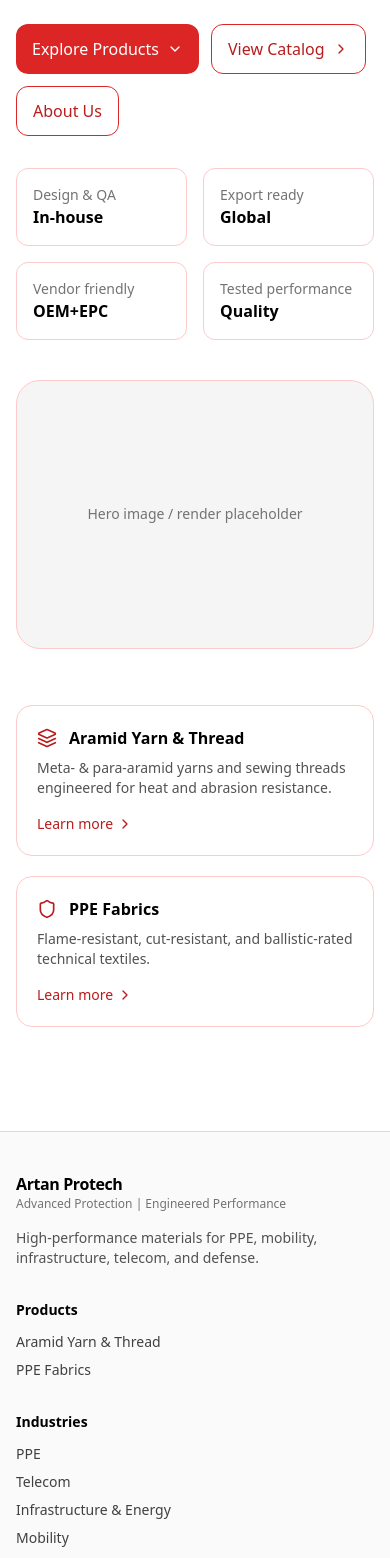
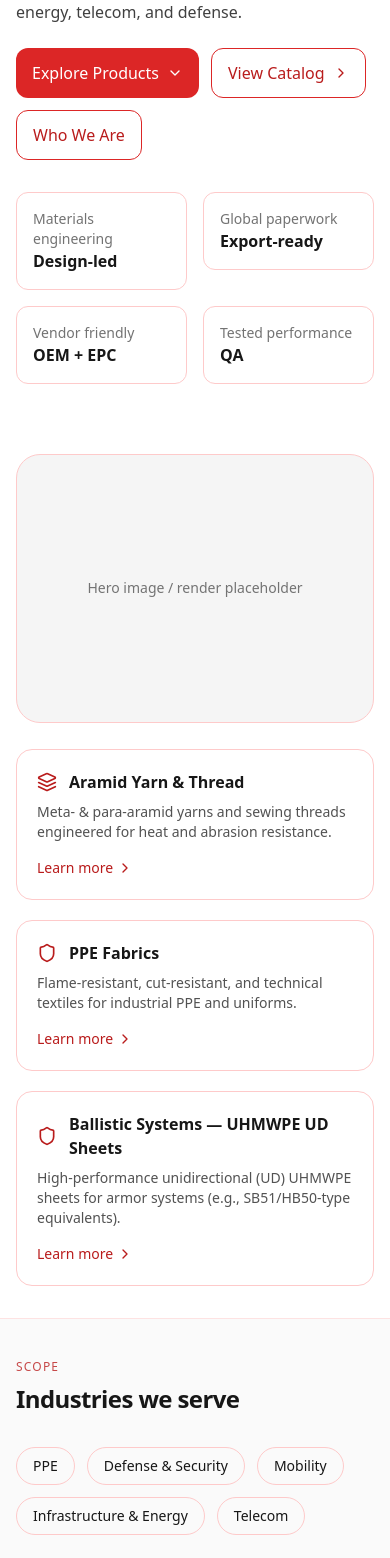
Before and after one commit to arnavzed147-ship-it/final, a React (Vite) app: page / in a window 390 px wide. Shown: the part 437-1995 px from the top of the page. Built offline with nearby package versions, Linux system fonts and the light colour scheme.

Commit message:
update app

```diff
--- a/src/App.jsx
+++ b/src/App.jsx
@@ -1,16 +1,18 @@
 import React, { useEffect, useRef, useState } from "react";
-import { Menu, X, ChevronDown, ChevronRight, Shield, Flame, Layers, Mail, Download, Factory, Building2, Globe } from "lucide-react";
+import { Menu, X, ChevronDown, ChevronRight, Shield, Flame, Layers, Mail, Download, Factory, Building2, Globe, Home as HomeIcon } from "lucide-react";
+import { motion, useScroll, useTransform } from "framer-motion";
 
 /**
- * Artan Protech — Single‑file React site (TailwindCSS)
+ * Artan Protech — Single‑file React site (TailwindCSS + Framer Motion)
  * ----------------------------------------------------------------------
- * ✅ Brand theme: Red / Black / White (no mentions of other brands)
- * ✅ Navbar with Home, Products + Industries dropdowns (desktop + mobile)
- * ✅ "Explore Products" opens a mega dropdown
- * ✅ Footer with links to ALL pages (About, Contact, Products, Industries...)
- * ✅ Simple in‑app page switcher (no external router)
- * ✅ Image/render placeholders included
+ * Brand: Artan Protech only — no mentions of other brands.
+ * Colors: Red / Black / White theme.
+ * Navbar: Home, Products, Industries, About, Contact.
+ * Animations: Scroll‑reveal + subtle hero parallax.
+ * Logo: place /public/artan-logo.png (see instructions) or set LOGO_SRC.
  */
+
+const LOGO_SRC = "/artan-logo.png"; // place this file in your public/ folder
 
 const PAGES = {
   HOME: "home",
@@ -32,23 +34,29 @@
   {
     key: "ppe-fabrics",
     title: "PPE Fabrics",
-    blurb: "Flame‑resistant, cut‑resistant, and ballistic‑rated technical textiles.",
+    blurb: "Flame‑resistant, cut‑resistant, and technical textiles for industrial PPE and uniforms.",
+    icon: <Shield className="w-5 h-5" />,
+  },
+  {
+    key: "ballistic-uhmwpe",
+    title: "Ballistic Systems — UHMWPE UD Sheets",
+    blurb: "High‑performance unidirectional (UD) UHMWPE sheets for armor systems (e.g., SB51/HB50‑type equivalents).",
     icon: <Shield className="w-5 h-5" />,
   },
 ];
 
 const INDUSTRY_PAGES = [
   { key: "ppe", title: "PPE", blurb: "Fire & industrial PPE, workwear, uniforms.", icon: <Shield className="w-5 h-5" /> },
+  { key: "defense", title: "Defense & Security", blurb: "Ballistics, FR apparel, high‑temp components.", icon: <Flame className="w-5 h-5" /> },
+  { key: "mobility", title: "Mobility", blurb: "Automotive, rail, aerospace interiors & insulation.", icon: <Factory className="w-5 h-5" /> },
+  { key: "infrastructure", title: "Infrastructure & Energy", blurb: "Renewables, switchgear, substations.", icon: <Building2 className="w-5 h-5" /> },
   { key: "telecom", title: "Telecom", blurb: "Reinforcement yarns, FR housings & cable ancillaries.", icon: <Globe className="w-5 h-5" /> },
-  { key: "infrastructure", title: "Infrastructure & Energy", blurb: "Renewables, switchgear, substations.", icon: <Building2 className="w-5 h-5" /> },
-  { key: "mobility", title: "Mobility", blurb: "Automotive, rail, aerospace interiors & insulation.", icon: <Factory className="w-5 h-5" /> },
-  { key: "defense", title: "Defense & Fire Safety", blurb: "Ballistics, FR apparel, high‑temp components.", icon: <Flame className="w-5 h-5" /> },
 ];
 
 export default function ArtanProtechSite() {
   const [page, setPage] = useState(PAGES.HOME);
   const [mobileOpen, setMobileOpen] = useState(false);
-  const [openDropdown, setOpenDropdown] = useState("");
+  const [openDropdown, setOpenDropdown] = useState(""); // "products" | "industries"
   const [selectedProduct, setSelectedProduct] = useState(null);
   const [selectedIndustry, setSelectedIndustry] = useState(null);
 
@@ -58,7 +66,7 @@
   }, [page]);
 
   return (
-    <div className="min-h-screen bg-white text-black flex flex-col">
+    <div className="min-h-screen bg-white text-neutral-900 flex flex-col">
       <Header
         onNavigate={setPage}
         onOpenDropdown={setOpenDropdown}
@@ -73,6 +81,7 @@
             onExplore={() => setOpenDropdown("products")}
             goProducts={() => setPage(PAGES.PRODUCTS)}
             goAbout={() => setPage(PAGES.ABOUT)}
+            goIndustries={() => setPage(PAGES.INDUSTRIES)}
           />
         )}
 
@@ -80,11 +89,21 @@
         {page === PAGES.CONTACT && <Contact />}
 
         {page === PAGES.PRODUCTS && (
-          <Products onSelect={(key) => { setSelectedProduct(key); setPage(PAGES.PRODUCT_DETAIL); }} />
+          <Products
+            onSelect={(key) => {
+              setSelectedProduct(key);
+              setPage(PAGES.PRODUCT_DETAIL);
+            }}
+          />
         )}
 
         {page === PAGES.INDUSTRIES && (
-          <Industries onSelect={(key) => { setSelectedIndustry(key); setPage(PAGES.INDUSTRY_DETAIL); }} />
+          <Industries
+            onSelect={(key) => {
+              setSelectedIndustry(key);
+              setPage(PAGES.INDUSTRY_DETAIL);
+            }}
+          />
         )}
 
         {page === PAGES.PRODUCT_DETAIL && (
@@ -119,15 +138,23 @@
       <div className="max-w-7xl mx-auto px-4 sm:px-6 lg:px-8">
         <div className="flex items-center justify-between h-16">
           <div className="flex items-center gap-3">
-            <div className="w-9 h-9 rounded-full bg-red-600 text-white grid place-items-center font-bold">A</div>
+            {/* Logo */}
+            {LOGO_SRC ? (
+              <img src={LOGO_SRC} alt="Artan Protech" className="w-9 h-9 rounded" />
+            ) : (
+              <div className="w-9 h-9 rounded bg-black text-white grid place-items-center font-bold">A</div>
+            )}
             <div className="leading-tight">
               <div className="font-extrabold tracking-tight text-red-700">Artan Protech</div>
               <div className="text-xs text-black">Advanced Protection | Engineered Performance</div>
             </div>
           </div>
 
+          {/* Desktop nav */}
           <nav className="hidden md:flex items-center gap-1 relative" ref={dropdownRef}>
-            <NavLink onClick={() => onNavigate(PAGES.HOME)}>Home</NavLink>
+            <NavLink onClick={() => onNavigate(PAGES.HOME)}>
+              <HomeIcon className="w-4 h-4 mr-1" /> Home
+            </NavLink>
             <NavButton onClick={() => onOpenDropdown(openDropdown === "products" ? "" : "products")} active={openDropdown === "products"}>
               Products <ChevronDown className="w-4 h-4 ml-1" />
             </NavButton>
@@ -136,10 +163,11 @@
             </NavButton>
             <NavLink onClick={() => onNavigate(PAGES.ABOUT)}>About</NavLink>
             <NavLink onClick={() => onNavigate(PAGES.CONTACT)}>Contact</NavLink>
-            <a className="ml-2 inline-flex items-center gap-2 rounded-xl border border-red-600 px-3 py-2 text-sm text-red-700 hover:bg-red-50" href="#brochure" onClick={(e) => e.preventDefault()}>
+            <a className="ml-2 inline-flex items-center gap-2 rounded-xl border border-red-600 px-3 py-2 text-sm text-red-700 hover:bg-red-50" href="#" onClick={(e) => e.preventDefault()}>
               <Download className="w-4 h-4" /> Brochure
             </a>
 
+            {/* Dropdown panels */}
             {openDropdown === "products" && (
               <MegaDropdown title="Explore Products">
                 <div className="grid grid-cols-2 md:grid-cols-3 gap-4">
@@ -161,12 +189,14 @@
             )}
           </nav>
 
-          <button className="md:hidden inline-flex items-center justify-center w-10 h-10 rounded-lg border border-red-600" onClick={() => setMobileOpen(!mobileOpen)}>
+          {/* Mobile */}
+          <button className="md:hidden inline-flex items-center justify-center w-10 h-10 rounded-lg border border-red-600" onClick={() => setMobileOpen(!mobileOpen)} aria-label="Toggle menu">
             {mobileOpen ? <X className="w-5 h-5" /> : <Menu className="w-5 h-5" />}
           </button>
         </div>
       </div>
 
+      {/* Mobile panel */}
       {mobileOpen && (
         <div className="md:hidden border-t border-red-600 bg-white">
           <div className="px-4 py-3 space-y-1">
@@ -197,6 +227,7 @@
 
             <button className="w-full text-left px-2 py-2 rounded-lg hover:bg-red-50" onClick={() => onNavigate(PAGES.ABOUT)}>About</button>
             <button className="w-full text-left px-2 py-2 rounded-lg hover:bg-red-50" onClick={() => onNavigate(PAGES.CONTACT)}>Contact</button>
+            <a className="block px-2 py-2 text-red-700" href="#" onClick={(e)=>e.preventDefault()}>Download Brochure</a>
           </div>
         </div>
       )}
@@ -211,7 +242,6 @@
     </button>
   );
 }
-
 function NavLink({ children, onClick }) {
   return (
     <button onClick={onClick} className="px-3 py-2 rounded-xl text-sm text-red-700 hover:bg-red-50">
@@ -246,13 +276,30 @@
   );
 }
 
-function Home({ onExplore, goProducts, goAbout }) {
+function Reveal({ children, delay = 0 }) {
+  return (
+    <motion.div
+      initial={{ opacity: 0, y: 24 }}
+      whileInView={{ opacity: 1, y: 0 }}
+      viewport={{ once: true, amount: 0.2 }}
+      transition={{ duration: 0.6, ease: "easeOut", delay }}
+    >
+      {children}
+    </motion.div>
+  );
+}
+
+function Home({ onExplore, goProducts, goAbout, goIndustries }) {
+  // Subtle parallax for the hero visual
+  const { scrollYProgress } = useScroll();
+  const y = useTransform(scrollYProgress, [0, 1], [0, 30]);
+
   return (
     <section>
       <div className="max-w-7xl mx-auto px-4 sm:px-6 lg:px-8 py-14 lg:py-20 grid lg:grid-cols-2 gap-10 items-center">
-        <div>
+        <Reveal>
           <h1 className="text-4xl/tight md:text-5xl/tight font-extrabold tracking-tight">Advanced Protection.<br />Engineered Performance.</h1>
-          <p className="mt-4 text-neutral-600 max-w-xl">Artan Protech builds high‑performance materials — aramid yarns & threads and PPE fabrics for demanding environments. Trusted by OEMs and end‑users across mobility, infrastructure, telecom, and defense.</p>
+          <p className="mt-4 text-neutral-700 max-w-xl">Artan Protech builds high‑performance materials for demanding environments — from aramid yarns & threads and PPE fabrics to ballistic UHMWPE UD sheets. Trusted by OEMs and end‑users across mobility, infrastructure & energy, telecom, and defense.</p>
           <div className="mt-6 flex flex-wrap gap-3">
             <button onClick={onExplore} className="inline-flex items-center gap-2 rounded-xl bg-red-600 text-white px-4 py-3">
               Explore Products <ChevronDown className="w-4 h-4" />
@@ -261,49 +308,112 @@
               View Catalog <ChevronRight className="w-4 h-4" />
             </button>
             <button onClick={goAbout} className="inline-flex items-center gap-2 rounded-xl border border-red-600 text-red-700 px-4 py-3 hover:bg-red-50">
-              About Us
+              Who We Are
             </button>
           </div>
-          {/* Trust row */}
+
+          {/* Quick stats */}
           <div className="mt-8 grid grid-cols-2 sm:grid-cols-4 gap-4">
             {[
-              { k: "In‑house", s: "Design & QA" },
-              { k: "Global", s: "Export ready" },
-              { k: "OEM+EPC", s: "Vendor friendly" },
-              { k: "Quality", s: "Tested performance" },
-            ].map((item) => (
-              <div key={item.k} className="rounded-xl border border-red-200 p-4">
+              { k: "Design‑led", s: "Materials engineering" },
+              { k: "Export‑ready", s: "Global paperwork" },
+              { k: "OEM + EPC", s: "Vendor friendly" },
+              { k: "QA", s: "Tested performance" },
+            ].map((item, idx) => (
+              <Reveal delay={idx * 0.05} key={item.k}>
+                <div className="rounded-xl border border-red-200 p-4">
                   <div className="text-sm text-neutral-500">{item.s}</div>
                   <div className="font-semibold">{item.k}</div>
                 </div>
+              </Reveal>
             ))}
           </div>
-        </div>
+        </Reveal>
 
-        {/* Hero image placeholder */}
-        <div className="relative">
+        {/* Hero image placeholder with subtle parallax */}
+        <Reveal>
+          <motion.div style={{ y }} className="relative">
             <div className="aspect-[4/3] rounded-3xl bg-neutral-100 border border-red-200 grid place-items-center">
               <div className="text-neutral-500 text-sm">Hero image / render placeholder</div>
             </div>
             <div className="absolute -bottom-6 -left-6 w-40 h-40 rounded-3xl bg-neutral-100 border border-red-200 grid place-items-center hidden md:grid">
               <span className="text-neutral-500 text-xs">Secondary visual</span>
             </div>
-        </div>
+          </motion.div>
+        </Reveal>
       </div>
 
-      {/* Featured cards */}
-      <div className="max-w-7xl mx-auto px-4 sm:px-6 lg:px-8 pb-16">
-        <div className="grid md:grid-cols-2 lg:grid-cols-3 gap-5">
-          {PRODUCT_CATEGORIES.map((p) => (
-            <div key={p.key} className="rounded-2xl border border-red-200 hover:border-red-300 p-5">
+      {/* Products strip */}
+      <div className="max-w-7xl mx-auto px-4 sm:px-6 lg:px-8 pb-8">
+        <Reveal>
+          <div className="grid md:grid-cols-3 gap-5">
+            {PRODUCT_CATEGORIES.map((p, idx) => (
+              <Reveal delay={idx * 0.05} key={p.key}>
+                <div className="rounded-2xl border border-red-200 hover:border-red-300 p-5">
                   <div className="flex items-center gap-3">
                     <div className="text-red-700">{p.icon}</div>
                     <div className="font-semibold">{p.title}</div>
                   </div>
                   <div className="mt-2 text-sm text-neutral-600">{p.blurb}</div>
-              <button className="mt-4 inline-flex items-center gap-1 text-sm text-red-700" onClick={() => window.scrollTo({ top: 0, behavior: "smooth" })}>Learn more <ChevronRight className="w-4 h-4" /></button>
+                  <button className="mt-4 inline-flex items-center gap-1 text-sm text-red-700" onClick={goProducts}>Learn more <ChevronRight className="w-4 h-4" /></button>
                 </div>
+              </Reveal>
             ))}
+          </div>
+        </Reveal>
+      </div>
+
+      {/* Industries band */}
+      <div className="bg-neutral-50 border-y border-red-100">
+        <div className="max-w-7xl mx-auto px-4 sm:px-6 lg:px-8 py-10">
+          <SectionHeader title="Industries we serve" subtitle="Scope" />
+          <Reveal>
+            <div className="flex flex-wrap gap-3">
+              {INDUSTRY_PAGES.map((i, idx) => (
+                <Reveal delay={idx * 0.04} key={i.key}>
+                  <button onClick={goIndustries} className="px-4 py-2 rounded-full border border-red-200 text-sm hover:bg-red-50">
+                    {i.title}
+                  </button>
+                </Reveal>
+              ))}
+            </div>
+          </Reveal>
+        </div>
+      </div>
+
+      {/* Who we are teaser */}
+      <div className="max-w-7xl mx-auto px-4 sm:px-6 lg:px-8 py-12">
+        <div className="grid lg:grid-cols-3 gap-6 items-center">
+          <Reveal>
+            <div className="lg:col-span-2 rounded-2xl border border-red-200 p-6">
+              <div className="text-xs uppercase tracking-widest text-red-700/80">Who we are</div>
+              <h3 className="mt-2 text-2xl font-extrabold tracking-tight">Engineering materials for protection and performance</h3>
+              <p className="mt-2 text-neutral-700">We focus on aramid‑based yarns & threads, PPE fabrics, and UHMWPE UD sheets for ballistic applications. Built for high heat, abrasion, and impact environments — with documentation and export logistics dialed in.</p>
+              <div className="mt-4">
+                <a onClick={goAbout} className="inline-flex items-center gap-2 text-red-700 hover:underline cursor-pointer">Learn more about Artan Protech <ChevronRight className="w-4 h-4"/></a>
+              </div>
+            </div>
+          </Reveal>
+          <Reveal>
+            <div className="aspect-[4/3] rounded-2xl bg-neutral-100 border border-red-200 grid place-items-center">
+              <span className="text-neutral-500 text-sm">Team / facility visual</span>
+            </div>
+          </Reveal>
+        </div>
+      </div>
+
+      {/* CTA band */}
+      <div className="bg-black text-white">
+        <div className="max-w-7xl mx-auto px-4 sm:px-6 lg:px-8 py-10 grid md:grid-cols-2 gap-6 items-center">
+          <Reveal>
+            <h3 className="text-2xl font-extrabold tracking-tight">Have a spec? Send it across.</h3>
+            <p className="mt-2 text-white/80">Share drawings or application details — we’ll respond with feasible constructions, lead times, and MOQs.</p>
+          </Reveal>
+          <Reveal delay={0.05}>
+            <div className="flex md:justify-end">
+              <a href="mailto:artanprotec@gmail.com" className="inline-flex items-center gap-2 rounded-xl bg-red-600 text-white px-4 py-3">Contact Sales <Mail className="w-4 h-4"/></a>
+            </div>
+          </Reveal>
         </div>
       </div>
     </section>
@@ -313,7 +423,7 @@
 function SectionHeader({ title, subtitle }) {
   return (
     <div className="mb-8">
-      <div className="text-xs uppercase tracking-widest text-neutral-500">{subtitle}</div>
+      <div className="text-xs uppercase tracking-widest text-red-700/80">{subtitle}</div>
       <h2 className="text-2xl md:text-3xl font-extrabold tracking-tight mt-2">{title}</h2>
     </div>
   );
@@ -324,8 +434,16 @@
     <section className="max-w-7xl mx-auto px-4 sm:px-6 lg:px-8 py-12">
       <SectionHeader title="Products" subtitle="Catalog" />
       <div className="grid md:grid-cols-2 lg:grid-cols-3 gap-6">
-        {PRODUCT_CATEGORIES.map((p) => (
-          <button key={p.key} onClick={() => onSelect(p.key)} className="text-left rounded-2xl border border-red-200 hover:border-red-300 p-5">
+        {PRODUCT_CATEGORIES.map((p, idx) => (
+          <motion.button
+            key={p.key}
+            onClick={() => onSelect(p.key)}
+            className="text-left rounded-2xl border border-red-200 hover:border-red-300 p-5"
+            initial={{ opacity: 0, y: 20 }}
+            whileInView={{ opacity: 1, y: 0 }}
+            viewport={{ once: true, amount: 0.2 }}
+            transition={{ duration: 0.5, delay: idx * 0.05 }}
+          >
             <div className="flex items-center gap-3">
               <div className="text-red-700">{p.icon}</div>
               <div className="font-semibold">{p.title}</div>
@@ -334,7 +452,7 @@
             <div className="mt-4 aspect-[4/3] rounded-xl bg-neutral-100 border border-red-200 grid place-items-center">
               <span className="text-neutral-500 text-xs">Image / render placeholder</span>
             </div>
-          </button>
+          </motion.button>
         ))}
       </div>
     </section>
@@ -346,8 +464,16 @@
     <section className="max-w-7xl mx-auto px-4 sm:px-6 lg:px-8 py-12">
       <SectionHeader title="Industries" subtitle="Where we fit" />
       <div className="grid md:grid-cols-2 lg:grid-cols-3 gap-6">
-        {INDUSTRY_PAGES.map((i) => (
-          <button key={i.key} onClick={() => onSelect(i.key)} className="text-left rounded-2xl border border-red-200 hover:border-red-300 p-5">
+        {INDUSTRY_PAGES.map((i, idx) => (
+          <motion.button
+            key={i.key}
+            onClick={() => onSelect(i.key)}
+            className="text-left rounded-2xl border border-red-200 hover:border-red-300 p-5"
+            initial={{ opacity: 0, y: 20 }}
+            whileInView={{ opacity: 1, y: 0 }}
+            viewport={{ once: true, amount: 0.2 }}
+            transition={{ duration: 0.5, delay: idx * 0.05 }}
+          >
             <div className="flex items-center gap-3">
               <div className="text-red-700">{i.icon}</div>
               <div className="font-semibold">{i.title}</div>
@@ -356,7 +482,7 @@
             <div className="mt-4 aspect-[4/3] rounded-xl bg-neutral-100 border border-red-200 grid place-items-center">
               <span className="text-neutral-500 text-xs">Industry visual placeholder</span>
             </div>
-          </button>
+          </motion.button>
         ))}
       </div>
     </section>
@@ -372,8 +498,9 @@
         <ChevronRight className="-scale-x-100 w-4 h-4" /> Back to Products
       </button>
       <h3 className="text-3xl font-extrabold tracking-tight">{meta.title}</h3>
-      <p className="mt-2 text-neutral-600">{meta.blurb}</p>
+      <p className="mt-2 text-neutral-700">{meta.blurb}</p>
 
+      {/* Gallery placeholders */}
       <div className="mt-6 grid md:grid-cols-2 gap-4">
         {[1,2,3,4].map((n) => (
           <div key={n} className="aspect-[4/3] rounded-xl bg-neutral-100 border border-red-200 grid place-items-center">
@@ -382,20 +509,22 @@
         ))}
       </div>
 
+      {/* Specs table placeholder */}
       <div className="mt-8 rounded-2xl border border-red-200 overflow-hidden">
         <div className="px-4 py-3 bg-red-50 border-b border-red-200 text-sm font-medium">Key Specifications</div>
         <div className="p-4">
           <ul className="list-disc pl-5 text-neutral-700 space-y-1">
-            <li>Performance ratings (FR, abrasion, thermal) — add your exact figures.</li>
-            <li>Available counts / widths / weights.</li>
-            <li>Colorways (dope‑dyed meta‑aramid available).</li>
-            <li>Compliance & testing: ASTM/ISO where relevant.</li>
+            <li>Performance ratings (FR, abrasion, thermal / impact) — add exact figures.</li>
+            <li>Available counts / widths / weights (or areal densities for UD sheets).</li>
+            <li>Colorways and finishes.</li>
+            <li>Compliance & testing: ASTM/ISO/NIJ where relevant.</li>
           </ul>
         </div>
       </div>
 
+      {/* CTA row */}
       <div className="mt-6 flex flex-wrap gap-3">
-        <a href="#" className="inline-flex items-center gap-2 rounded-xl bg-red-600 text-white px-4 py-3"><Download className="w-4 h-4"/>Download Datasheet</a>
+        <a href="#" className="inline-flex items-center gap-2 rounded-xl bg-black text-white px-4 py-3"><Download className="w-4 h-4"/>Download Datasheet</a>
         <a href="#" className="inline-flex items-center gap-2 rounded-xl border border-red-600 text-red-700 px-4 py-3 hover:bg-red-50"><Mail className="w-4 h-4"/>Enquire</a>
       </div>
     </section>
@@ -411,7 +540,7 @@
         <ChevronRight className="-scale-x-100 w-4 h-4" /> Back to Industries
       </button>
       <h3 className="text-3xl font-extrabold tracking-tight">{meta.title}</h3>
-      <p className="mt-2 text-neutral-600">{meta.blurb}</p>
+      <p className="mt-2 text-neutral-700">{meta.blurb}</p>
 
       <div className="mt-6 grid md:grid-cols-2 gap-4">
         {[1,2,3,4].map((n) => (
@@ -438,7 +567,7 @@
       </div>
 
       <div className="mt-6 flex flex-wrap gap-3">
-        <a href="#" className="inline-flex items-center gap-2 rounded-xl bg-red-600 text-white px-4 py-3"><Download className="w-4 h-4"/>Industry One‑pager</a>
+        <a href="#" className="inline-flex items-center gap-2 rounded-xl bg-black text-white px-4 py-3"><Download className="w-4 h-4"/>Industry One‑pager</a>
         <a href="#" className="inline-flex items-center gap-2 rounded-xl border border-red-600 text-red-700 px-4 py-3 hover:bg-red-50"><Mail className="w-4 h-4"/>Talk to Sales</a>
       </div>
     </section>
@@ -451,8 +580,8 @@
       <SectionHeader title="About Artan Protech" subtitle="Company" />
       <p className="text-neutral-700 leading-relaxed">
         Artan Protech designs and delivers high‑performance materials for harsh environments. Our portfolio spans aramid
-        yarns & threads and PPE fabrics. We combine precise engineering with reliable execution to help OEMs, EPCs, and
-        end‑users meet demanding performance, safety, and compliance requirements.
+        yarns & threads, PPE fabrics, and UHMWPE UD sheets for ballistic applications. We combine precise engineering with
+        reliable execution to help OEMs, EPCs, and end‑users meet demanding performance, safety, and compliance requirements.
       </p>
 
       <div className="mt-8 grid md:grid-cols-3 gap-4">
@@ -508,7 +637,7 @@
           <div>
             <div className="font-extrabold tracking-tight">Artan Protech</div>
             <div className="text-xs text-neutral-500">Advanced Protection | Engineered Performance</div>
-            <div className="mt-4 text-sm text-neutral-600">High‑performance materials for PPE, mobility, infrastructure, telecom, and defense.</div>
+            <div className="mt-4 text-sm text-neutral-700">High‑performance materials for PPE, mobility, infrastructure, telecom, and defense.</div>
           </div>
 
           <FooterCol title="Products">
@@ -524,9 +653,10 @@
           </FooterCol>
 
           <FooterCol title="Company">
+            <FooterLink onClick={() => onNavigate(PAGES.HOME)}>Home</FooterLink>
             <FooterLink onClick={() => onNavigate(PAGES.ABOUT)}>About</FooterLink>
             <FooterLink onClick={() => onNavigate(PAGES.CONTACT)}>Contact</FooterLink>
-            <a href="#brochure" onClick={(e)=>e.preventDefault()} className="block text-sm text-red-700 hover:text-red-800">Download Brochure</a>
+            <a href="#" onClick={(e)=>e.preventDefault()} className="block text-sm text-red-700 hover:text-red-800">Download Brochure</a>
           </FooterCol>
         </div>
 
```
Also changed, not shown: 1 other file (tests, documents, lock files or other folders). Lines whose indentation alone changed are shown as unchanged.
